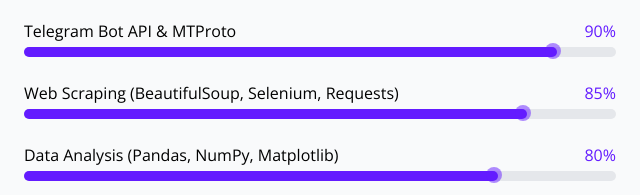
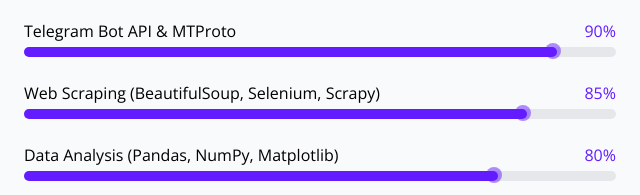
Before and after one commit to Nixlxcky/Nixlxcky.github.io, a plain HTML site: page index.html in a window 1280 px wide. Shown: the part 2345-2540 px from the top of the page, 0-640 px from the left. Drawn offline with nearby package versions, Linux system fonts and the light colour scheme.

Commit message:
Update index.html

```diff
--- a/index.html
+++ b/index.html
@@ -325,7 +325,7 @@
 
         <div>
             <div class="flex justify-between mb-1">
-            <span class="font-medium" data-i18n="scrapingSkill">Web Scraping (BeautifulSoup, Selenium, Requests)</span>
+            <span class="font-medium" data-i18n="scrapingSkill">Web Scraping (BeautifulSoup, Selenium, Scrapy)</span>
             <span class="text-primary-600">85%</span>
             </div>
             <div class="w-full bg-gray-200 rounded-full h-2.5">
@@ -572,7 +572,7 @@
         technicalSkills: "Technical Skills",
         contentSkills: "Content Creation Skills",
 
-        scrapingSkill: "Web Scraping (BeautifulSoup, Selenium, Requests)",
+        scrapingSkill: "Web Scraping (BeautifulSoup, Selenium, Scrapy)",
         analysisSkill: "Data Analysis (Pandas, NumPy, Matplotlib)",
         databaseSkill: "Databases (SQL & sqlalchemy)",
 
@@ -652,7 +652,7 @@
         technicalSkills: "Технические навыки",
         contentSkills: "Навыки создания контента",
 
-        scrapingSkill: "Веб-скрапинг (BeautifulSoup, Selenium, Requests)",
+        scrapingSkill: "Веб-скрапинг (BeautifulSoup, Selenium, Scrapy)",
         analysisSkill: "Анализ данных (Pandas, NumPy, Matplotlib)",
         databaseSkill: "Базы данных (SQL и SQLAlchemy)",
 
```
